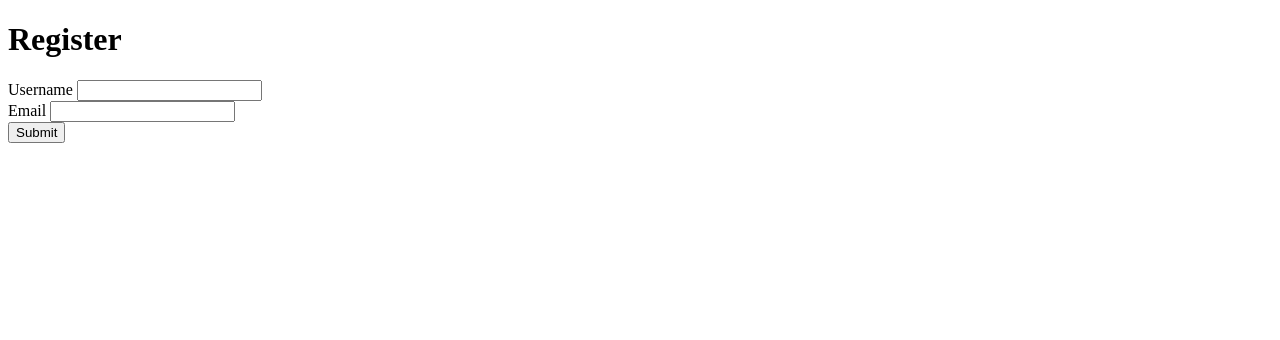
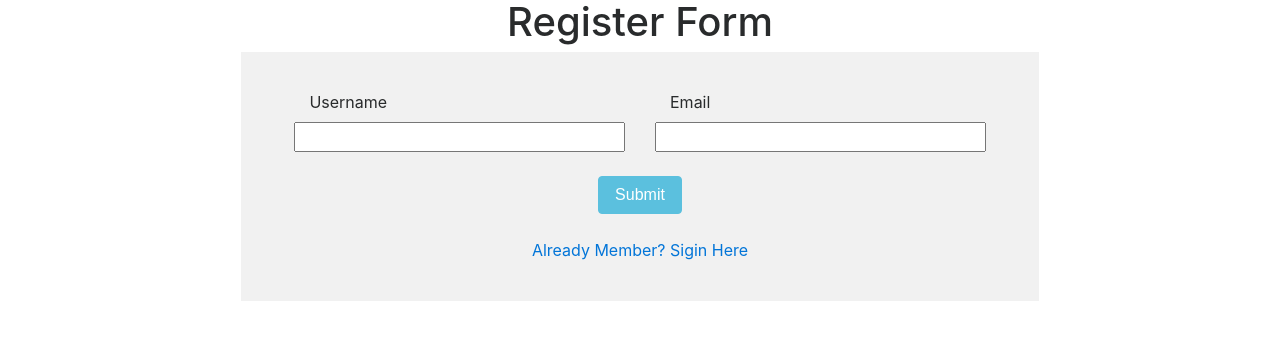
Before and after one commit to sjkurani/php-oops-simple-login, a PHP site: page /register.php in a window 1280 px wide. Shown: the top 340 px of the page. Run offline with PHP 8.4, Linux system fonts and the light colour scheme.

Commit message:
Added style sheet

```diff
--- a/classes/user.php
+++ b/classes/user.php
@@ -5,7 +5,7 @@
 require_once('db.php');
 class User extends Db
 {
-	private $userId;
+	public static $userId;
 	function __construct() {
 		parent::__construct();
 	}
--- a/register.php
+++ b/register.php
@@ -1,16 +1,27 @@
 <!DOCTYPE html>
 <html>
 <head>
-	<title>Login</title>
+	<title>Register</title>
+	<link rel="stylesheet" href="https://maxcdn.bootstrapcdn.com/bootstrap/4.0.0-beta.3/css/bootstrap.min.css" integrity="sha384-Zug+QiDoJOrZ5t4lssLdxGhVrurbmBWopoEl+M6BdEfwnCJZtKxi1KgxUyJq13dy" crossorigin="anonymous">
+	<link rel="stylesheet" type="text/css" href="style.css">
+<script src="https://maxcdn.bootstrapcdn.com/bootstrap/4.0.0-beta.3/js/bootstrap.min.js" integrity="sha384-a5N7Y/aK3qNeh15eJKGWxsqtnX/wWdSZSKp+81YjTmS15nvnvxKHuzaWwXHDli+4" crossorigin="anonymous"></script>
 </head>
 <body>
-	<h1>Register</h1>
-	<form method="post" action="action.php">
-		<label>Username</label>
-		<input type="text" name="userName"><br>
-		<label>Email</label>
-		<input type="text" name="email"><br>
-		<input type="submit" name="register" value="Submit">
+	<legend><center><h1>Register Form</h1></center></legend>
+	<form method="post" action="action.php" class="well row">
+		<div class="col-lg-6">
+			<label class="col-lg-12">Username</label>
+			<input class="col-lg-12" type="text" name="userName">
+		</div>
+		<div class="col-lg-6">
+			<label class="col-lg-12">Email</label>
+			<input class="col-lg-12" type="text" name="email">
+		</div>
+		<div class="col-lg-12"><br>
+			<center><input type="submit" name="login" value="Submit" class="btn btn-info"></center>
+			<br>
+			<center><a href="index.php">Already Member? Sigin Here</a></center>
+		</div>
 	</form>
 </body>
 </html>
--- /dev/null
+++ b/style.css
@@ -0,0 +1,8 @@
+body {
+	width: 60%;
+	margin: 0 auto;
+}
+.well {
+	background: #f1f1f1;
+	padding: 5%;
+}
```
Also changed, not shown: action.php (+10 -5 lines), index.php (+18 -7 lines).
